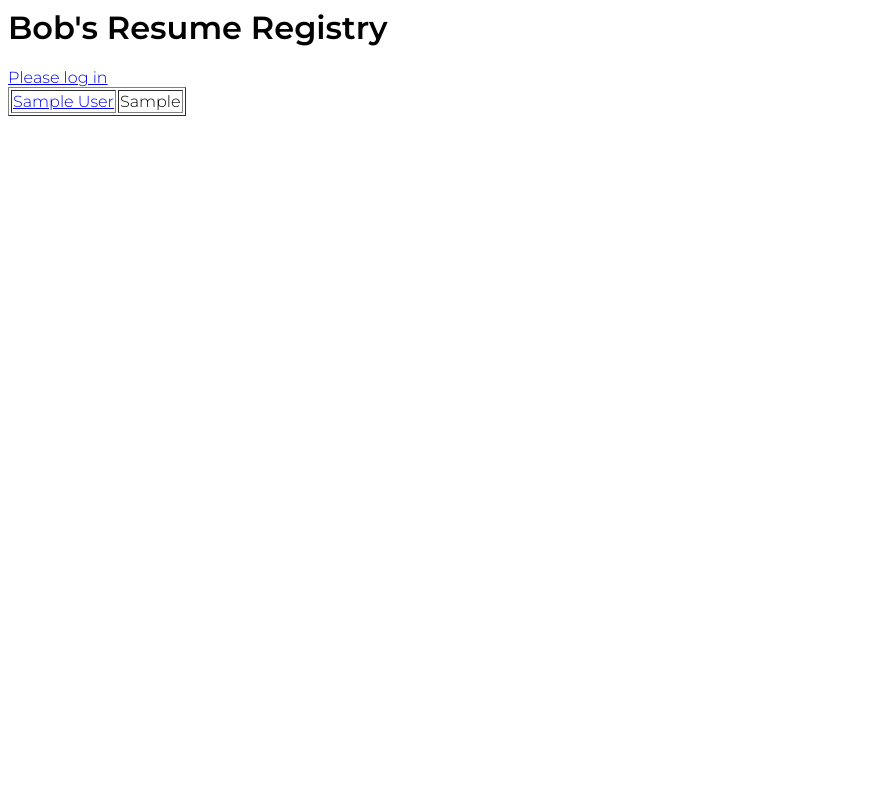
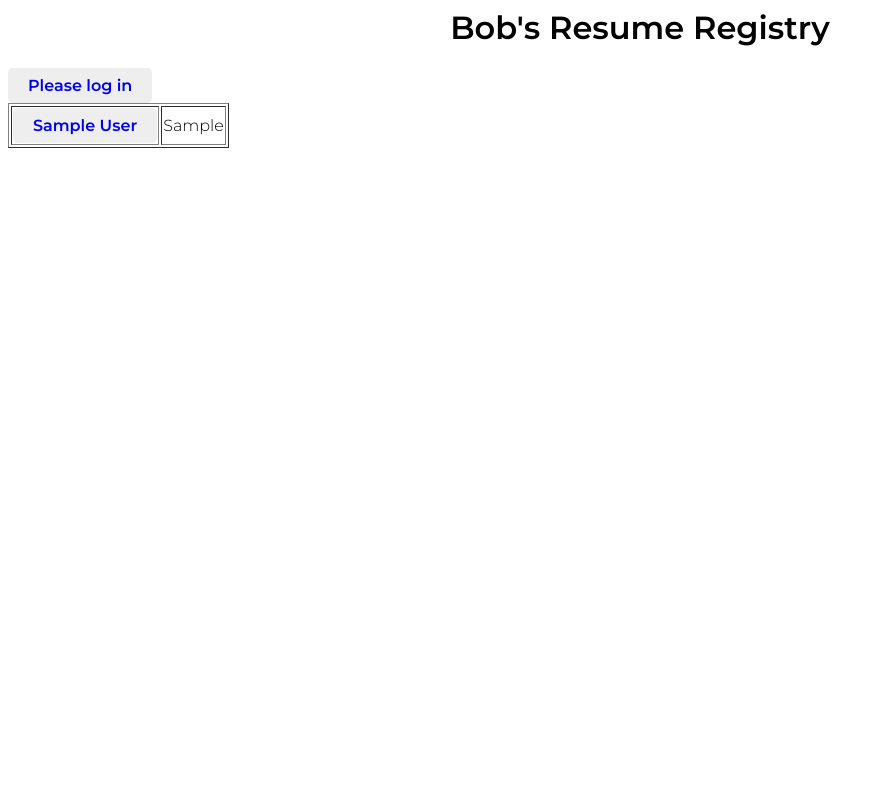
Before and after one commit to Roby23sy/Project_course_javascr, a PHP site: page / in a window 1280 px wide. Shown: the whole page, without its empty margins (0-885 px from the left). Run offline with PHP 8.4, Linux system fonts and the light colour scheme; tables that the repository leaves empty hold one stand-in row (values such as "Sample post"); some libraries are stand-ins or nearby versions.

Commit message:
Add files via upload

```diff
--- a/index-style.css
+++ b/index-style.css
@@ -1,3 +1,24 @@
 *, *::after , *::before {
-  font-family: 'Montserrat', sans-serif;
-}
+  font-family: 'Montserrat', sanars-serif;
+  }
+
+
+  h1 {
+    text-align: center;
+  }
+
+
+  div{
+    text-align: center;
+  }
+
+  a {
+    background-color: #EEEEEE;
+    padding: 8px 20px;
+    text-decoration:none;
+    font-weight:bold;
+    border-radius:5px;
+    cursor:pointer;
+    text-align: center;
+    display: inline-block;
+  }
```
